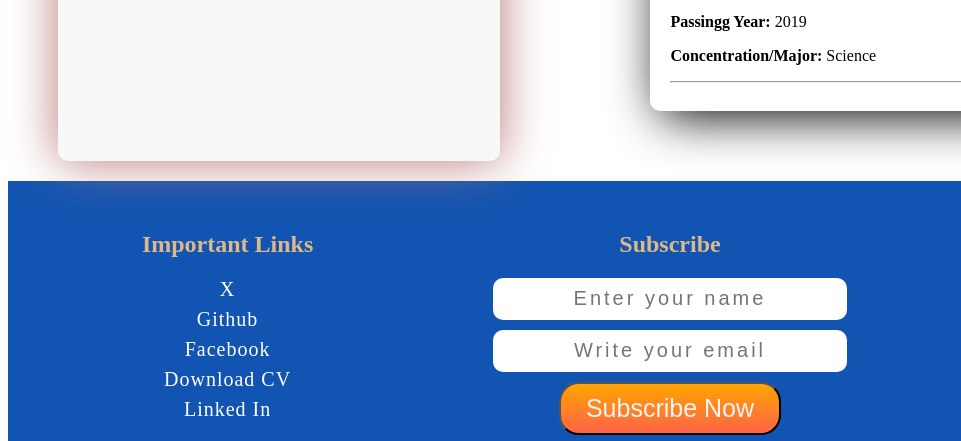
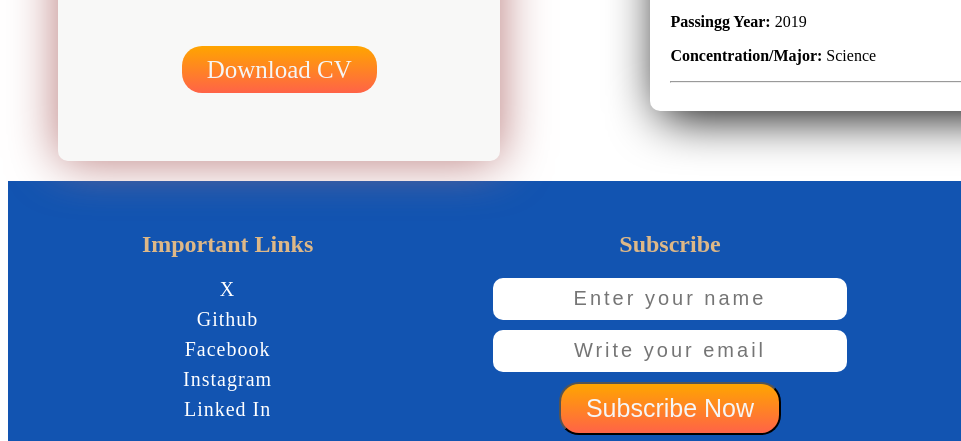
Before and after one commit to md-abu-hanif/sulcusTryCV, a plain HTML site: page index.html in a window 1280 px wide. Shown: the part 1458-1899 px from the top of the page, 0-961 px from the left. Drawn offline with Linux system fonts and the light colour scheme.

Commit message:
finally Alhamdulillah

```diff
--- a/index.html
+++ b/index.html
@@ -49,6 +49,10 @@
                     <i class="fab fa-twitter"></i>
                     <i class="fab fa-instagram"></i>
                 </div>
+                <br> <br><br><br>
+                <a class="hireMe" target="_blank"
+                href="https://drive.google.com/file/d/10Ni4__neJilhlzttncWdtur-h6OI5wE6/view?usp=drive_link">Download
+                CV</a>
             </article>
 
             <!-- second article -->
@@ -109,8 +113,7 @@
             <a target="_blank" href="https://github.com/md-abu-hanif">Github</a>
             <a target="_blank" href="https://www.facebook.com/SulcusHanif">Facebook</a>
             <a target="_blank"
-                href="https://drive.google.com/file/d/10Ni4__neJilhlzttncWdtur-h6OI5wE6/view?usp=drive_link">Download
-                CV</a>
+                href="https://www.instagram.com/sulcushanif/">Instagram</a>
             <a target="_blank" href="https://www.linkedin.com/in/sulcusabuhanif/">Linked In</a>
         </article>
         <article class="part2">
```
